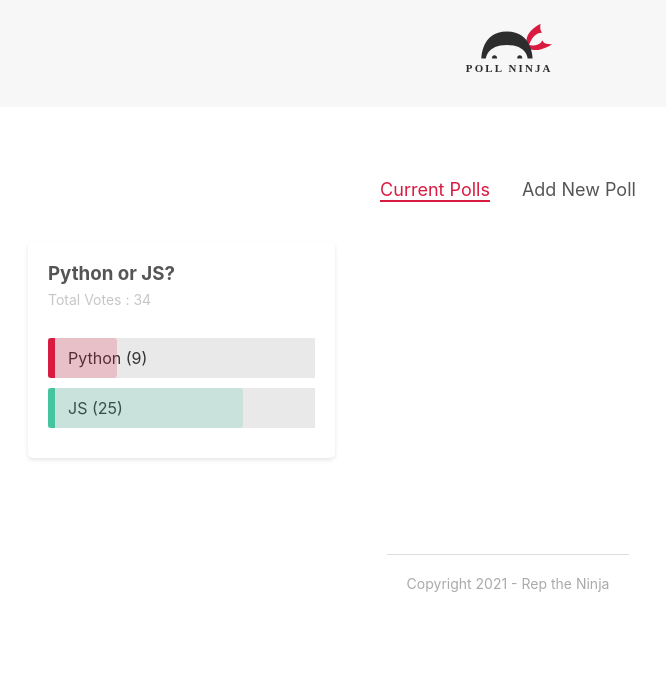
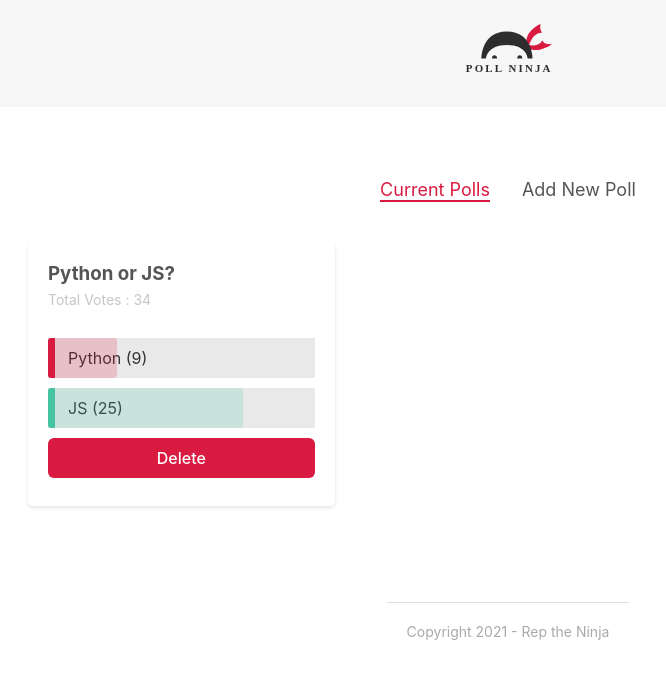
Before and after one commit to rizqyep/svelte-ninja-polls, a Svelte app: page / in a window 1280 px wide. Shown: the top 678 px of the page, without its empty margins (132-798 px from the left). Built offline with nearby package versions, Linux system fonts and the light colour scheme.

Commit message:
implemented : delete logic

```diff
--- a/src/components/PollDetails.svelte
+++ b/src/components/PollDetails.svelte
@@ -1,4 +1,5 @@
 <script>
+  import Button from "./../shared/Button.svelte";
   import { createEventDispatcher } from "svelte";
   import Card from "./../shared/Card.svelte";
   import PollStore from "../stores/PollStore.js";
@@ -25,6 +26,12 @@
       return [...copiedPolls];
     });
   };
+
+  const handleDelete = (id) => {
+    PollStore.update((currentPolls) => {
+      return currentPolls.filter((poll) => poll.id != id);
+    });
+  };
 </script>
 
 <Card>
@@ -49,6 +56,12 @@
     >
       <div class="percent percent-b" style="width:{percentB}%" />
       <span>{poll.answerB} ({poll.votesB}) </span>
+    </div>
+
+    <div class="delete">
+      <Button type="primary" flat={true} on:click={() => handleDelete(poll.id)}
+        >Delete</Button
+      >
     </div>
   </div>
 </Card>
```
